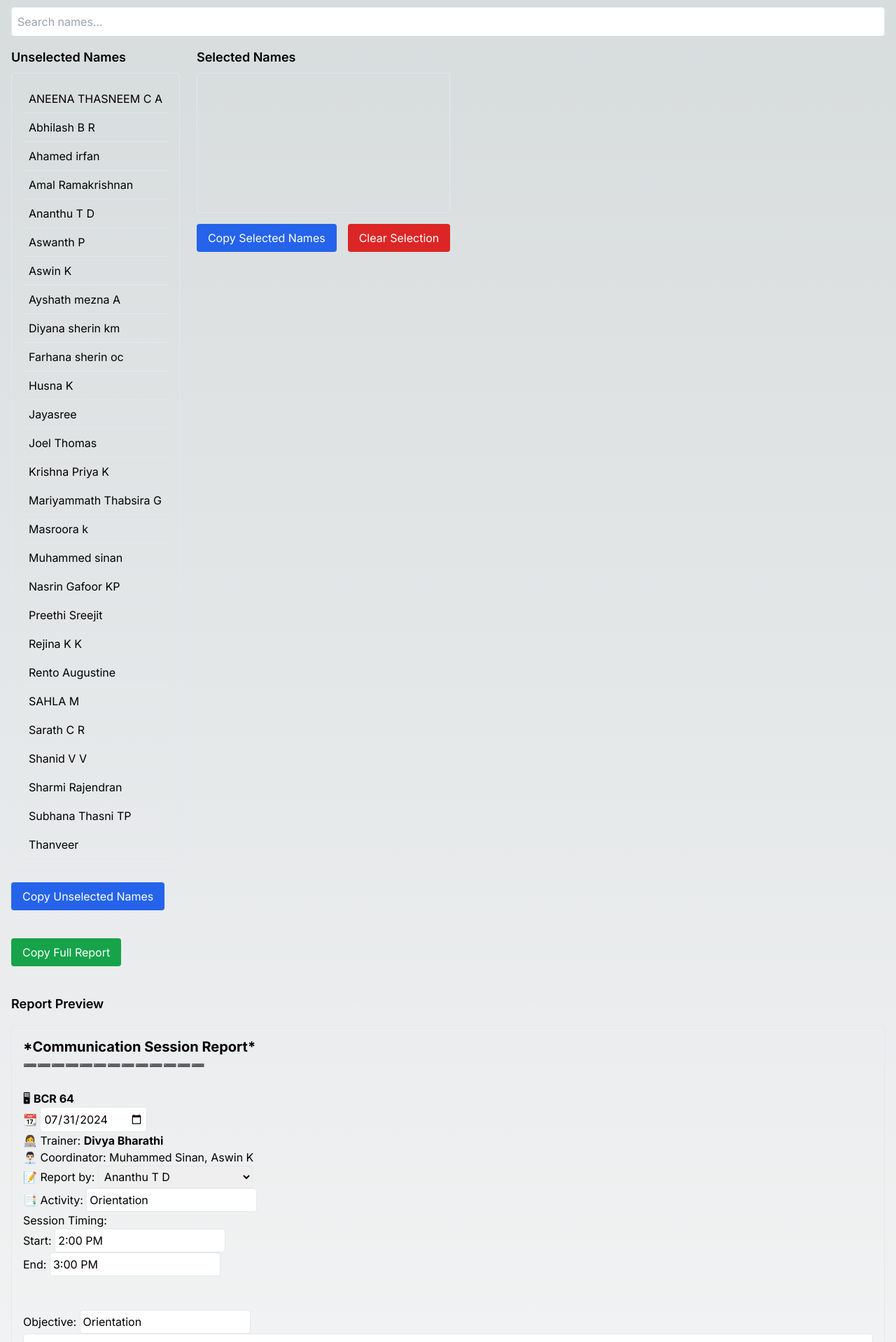
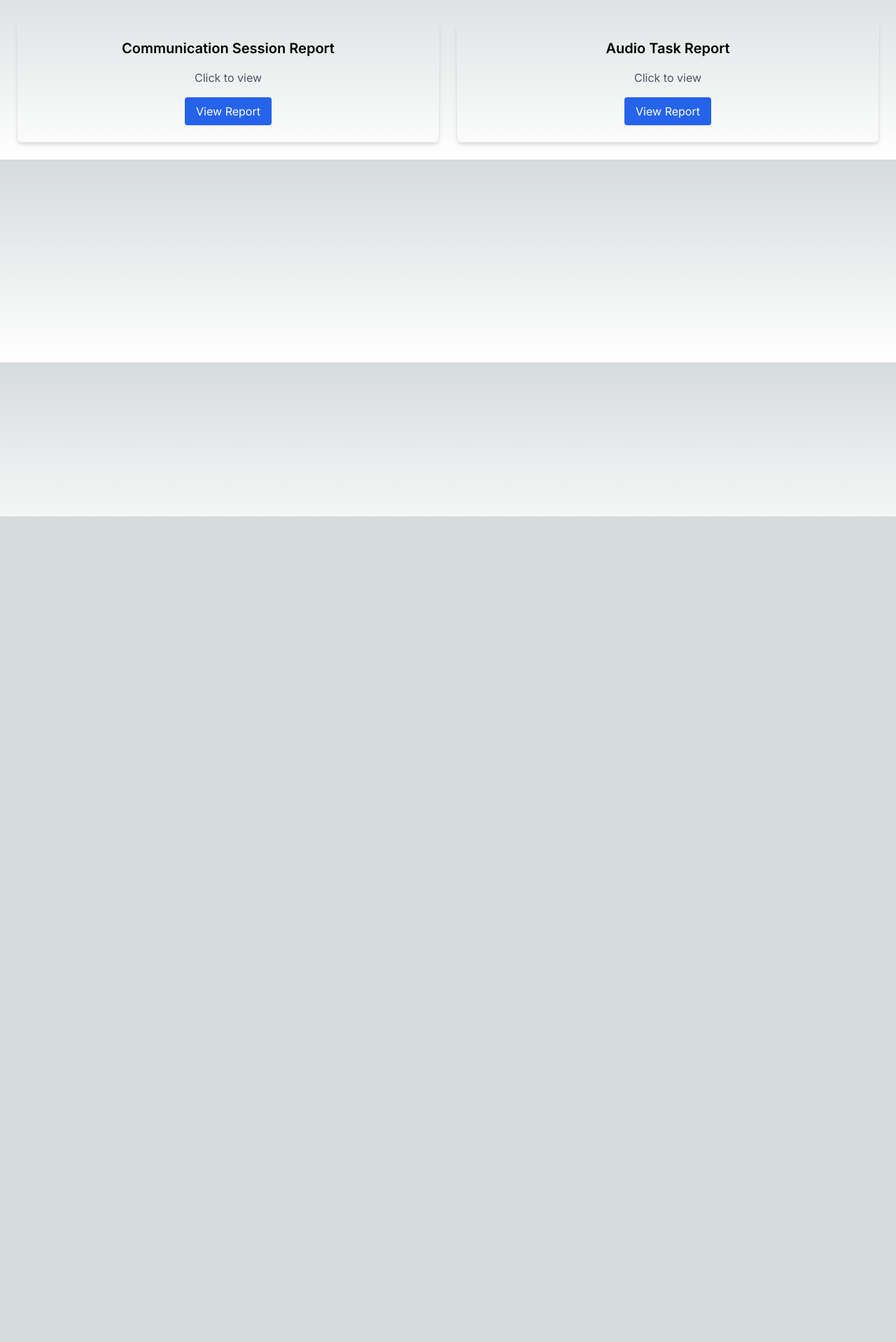
Before and after one commit to AnanthuTD/communication-session-report-generator, a Next.js app: page / in a window 1280 px wide. Shown: the part 62-1980 px from the top of the page at 70% size. After the commit the page ends 800 px from the top, so only its background shows below. Built offline with nearby package versions, Linux system fonts and the light colour scheme.

Commit message:
feat: added home page

```diff
--- a/src/app/page.tsx
+++ b/src/app/page.tsx
@@ -1,375 +1,48 @@
 "use client";
-import { useState, useEffect } from "react";
+import Link from "next/link";
+import { useState } from "react";
 
-const names = [
-	"ANEENA THASNEEM C A",
-	"Abhilash B R",
-	"Ahamed irfan",
-	"Amal Ramakrishnan",
-	"Ananthu T D",
-	"Aswanth P",
-	"Aswin K",
-	"Ayshath mezna A",
-	"Diyana sherin km",
-	"Farhana sherin oc",
-	"Husna K",
-	"Jayasree",
-	"Joel Thomas",
-	"Krishna Priya K",
-	"Mariyammath Thabsira G",
-	"Masroora k",
-	"Muhammed sinan",
-	"Nasrin Gafoor KP",
-	"Preethi Sreejit",
-	"Rejina K K",
-	"Rento Augustine",
-	"SAHLA M",
-	"Sarath C R",
-	"Shanid V V",
-	"Sharmi Rajendran",
-	"Subhana Thasni TP",
-	"Thanveer",
-];
+export default function HomePage() {
+	const [hovered, setHovered] = useState("");
 
-const defaultCoordinators = ["Muhammed Sinan", "Aswin K"];
-
-const fetchCoordinators = async () => {
-	// Replace with actual API call
-	return ["Muhammed Sinan", "Aswin K"];
-};
-
-const formatTime = (time) => {
-	const [hours, minutes] = time.split(":").map(Number);
-	const ampm = hours >= 12 ? "PM" : "AM";
-	const hour = hours % 12 || 12;
-	return `${hour}:${minutes < 10 ? `0${minutes}` : minutes} ${ampm}`;
-};
-
-const parseTime = (time) => {
-	const [timePart, ampm] = time.split(" ");
-	let [hours, minutes] = timePart.split(":").map(Number);
-	if (ampm === "PM" && hours < 12) hours += 12;
-	if (ampm === "AM" && hours === 12) hours = 0;
-	return `${hours.toString().padStart(2, "0")}:${minutes
-		.toString()
-		.padStart(2, "0")}`;
-};
-
-export default function SelectionPage() {
-	const [searchTerm, setSearchTerm] = useState("");
-	const [selectedNames, setSelectedNames] = useState([]);
-	const [reportWriter, setReportWriter] = useState("Ananthu T D");
-	const [date, setDate] = useState(new Date().toISOString().split("T")[0]); // defaults to current date
-	const [objective, setObjective] = useState("Orientation");
-	const [activity, setActivity] = useState("Orientation");
-	const [tldvLink, setTldvLink] = useState("");
-	const [customText, setCustomText] = useState("");
-	const [coordinators, setCoordinators] = useState(defaultCoordinators);
-	const [startTime, setStartTime] = useState("14:00"); // default to 2:00 PM
-	const [endTime, setEndTime] = useState("15:00"); // default to 3:00 PM
-	const [popupMessage, setPopupMessage] = useState("");
-
-	useEffect(() => {
-		const loadCoordinators = async () => {
-			try {
-				const fetchedCoordinators = await fetchCoordinators();
-				setCoordinators(fetchedCoordinators);
-			} catch (error) {
-				console.error("Failed to fetch coordinators", error);
-			}
-		};
-
-		loadCoordinators();
-	}, []);
-
-	const filteredNames = names.filter((name) =>
-		name.toLowerCase().includes(searchTerm.toLowerCase())
-	);
-
-	const handleSelect = (name) => {
-		setSelectedNames((prevSelected) =>
-			prevSelected.includes(name) ? prevSelected : [...prevSelected, name]
-		);
-	};
-
-	const handleUnselect = (name) => {
-		setSelectedNames((prevSelected) =>
-			prevSelected.filter((item) => item !== name)
-		);
-	};
-
-	const handleClearSelection = () => {
-		setSelectedNames([]);
-	};
-
-	const showPopup = (message) => {
-		setPopupMessage(message);
-		setTimeout(() => setPopupMessage(""), 2000); // Hide message after 2 seconds
-	};
-
-	const copyToClipboard = (text) => {
-		navigator.clipboard
-			.writeText(text)
-			.then(() => showPopup("Copied to clipboard"))
-			.catch((error) =>
-				console.error("Failed to copy text to clipboard", error)
-			);
-	};
-
-	const generatePlainTextReport = () => {
-		return `
-*Communication Session Report*
-
-➖➖➖➖➖➖➖➖➖➖➖➖➖
-
-🖥 BCR 64
-
-📆 Date: ${date}
-
-👩‍💻 Trainer: Divya Bharathi
-
-👨🏻‍💼 Coordinator: ${coordinators.join(", ")}
-
-📝 Report by: ${reportWriter}
-
-📑 Activity: ${activity}
-
-Session Timing:
-Start: ${formatTime(startTime)}
-End: ${formatTime(endTime)}
-
-Objective: ${objective}
-
-${customText}
-
-Attendees 🟢🟢🟢
-${selectedNames.map((name) => `✅ ${name}`).join("\n")}
-
-Absentees 🔴🔴🔴
-${filteredNames
-	.filter((name) => !selectedNames.includes(name))
-	.map((name) => `🔴 ${name}`)
-	.join("\n")}
-
-🔗 tldv link: ${tldvLink}
-	`;
-	};
-
-	const generateReport = () => {
-		return (
-			<div className="border rounded p-4 min-h-[200px] dark:bg-gray-800 dark:border-gray-700">
-				<p className="font-bold text-xl">*Communication Session Report*</p>
-				<p>➖➖➖➖➖➖➖➖➖➖➖➖➖</p>
-
-				<br />
-
-				<div>
-					<p>
-						🖥 <span className="font-bold">BCR 64</span>
-					</p>
-					<p>
-						📆{" "}
-						<input
-							type="date"
-							value={date}
-							onChange={(e) => setDate(e.target.value)}
-							className="border rounded p-1 dark:bg-gray-800 dark:border-gray-700"
-						/>
-					</p>
-					<p>
-						👩‍💻 Trainer: <span className="font-bold">Divya Bharathi</span>
-					</p>
-					<p>👨🏻‍💼 Coordinator: {coordinators.join(", ")}</p>
-					<p>
-						📝 Report by:{" "}
-						<select
-							value={reportWriter}
-							onChange={(e) => setReportWriter(e.target.value)}
-							className="border rounded p-1 dark:bg-gray-800 dark:border-gray-700"
-						>
-							{names.map((name) => (
-								<option key={name} value={name}>
-									{name}
-								</option>
-							))}
-						</select>
-					</p>
-					<p>
-						📑 Activity:{" "}
-						<input
-							type="text"
-							value={activity}
-							onChange={(e) => setActivity(e.target.value)}
-							className="border rounded p-1 dark:bg-gray-800 dark:border-gray-700"
-						/>
-					</p>
-					<p>Session Timing:</p>
-					<p>
-						Start:{" "}
-						<input
-							type="text"
-							value={formatTime(startTime)}
-							onChange={(e) => setStartTime(parseTime(e.target.value))}
-							className="border rounded p-1 dark:bg-gray-800 dark:border-gray-700"
-						/>
-					</p>
-					<p>
-						End:{" "}
-						<input
-							type="text"
-							value={formatTime(endTime)}
-							onChange={(e) => setEndTime(parseTime(e.target.value))}
-							className="border rounded p-1 dark:bg-gray-800 dark:border-gray-700"
-						/>
-					</p>
-				</div>
-
-				<br />
-				<br />
-
-				<p>
-					Objective:{" "}
-					<input
-						type="text"
-						value={objective}
-						onChange={(e) => setObjective(e.target.value)}
-						className="border rounded p-1 dark:bg-gray-800 dark:border-gray-700"
-					/>
-				</p>
-
-				<textarea
-					value={customText}
-					onChange={(e) => setCustomText(e.target.value)}
-					className="w-full p-2 border rounded dark:bg-gray-800 dark:border-gray-700"
-					rows="4"
-				/>
-
-				<br />
-				<br />
-
-				<p>Attendees 🟢🟢🟢</p>
-				<br />
-				{selectedNames.map((name) => (
-					<p key={name}>✅ {name}</p>
-				))}
-
-				<br />
-				<br />
-
-				<p>Absentees 🔴🔴🔴</p>
-				<br />
-				{filteredNames
-					.filter((name) => !selectedNames.includes(name))
-					.map((name) => (
-						<p key={name}>🔴 {name}</p>
-					))}
-
-				<br />
-
-				<p>
-					🔗 tldv link :{" "}
-					<input
-						type="text"
-						value={tldvLink}
-						onChange={(e) => setTldvLink(e.target.value)}
-						className="border rounded p-1 dark:bg-gray-800 dark:border-gray-700"
-					/>
-				</p>
-			</div>
-		);
-	};
+	const reports = [
+		{
+			name: "Communication Session Report",
+			path: "/communication",
+			description: "View detailed reports of communication sessions.",
+		},
+		{
+			name: "Audio Task Report",
+			path: "/audio",
+			description: "Access reports related to audio tasks and activities.",
+		},
+	];
 
 	return (
-		<div className="container mx-auto p-4 dark:bg-gray-900 dark:text-white">
-			<h1 className="text-2xl font-bold mb-6">Selection Page</h1>
-			<input
-				type="text"
-				placeholder="Search names..."
-				value={searchTerm}
-				onChange={(e) => setSearchTerm(e.target.value)}
-				className="w-full p-2 mb-4 border rounded dark:bg-gray-800 dark:border-gray-700"
-			/>
-			<div className="flex gap-6">
-				<div>
-					<h3 className="text-lg font-semibold mb-2">Unselected Names</h3>
-					<div className="border rounded p-4 min-h-[200px] dark:bg-gray-800 dark:border-gray-700">
-						{filteredNames
-							.filter((name) => !selectedNames.includes(name))
-							.map((name, index) => (
-								<div
-									key={index}
-									onClick={() => handleSelect(name)}
-									className="cursor-pointer p-2 border-b border-gray-200 dark:border-gray-700 hover:bg-gray-200 dark:hover:bg-gray-700"
-								>
-									{name}
-								</div>
-							))}
+		<div className="container mx-auto p-6 dark:bg-gray-900 dark:text-white">
+			<h1 className="text-3xl font-bold mb-8 text-center">Report Generator</h1>
+			<div className="grid grid-cols-1 md:grid-cols-2 gap-6">
+				{reports.map((report) => (
+					<div
+						key={report.name}
+						className="p-6 border rounded-lg shadow-md transition-transform transform hover:scale-105 dark:border-gray-700"
+						onMouseEnter={() => setHovered(report.name)}
+						onMouseLeave={() => setHovered("")}
+					>
+						<Link href={report.path}>
+							<a className="flex flex-col items-center justify-center text-center">
+								<h2 className="text-xl font-semibold mb-4">{report.name}</h2>
+								<p className="text-gray-600 dark:text-gray-400">
+									{hovered === report.name ? report.description : "Click to view"}
+								</p>
+								<button className="mt-4 px-4 py-2 bg-blue-600 text-white rounded hover:bg-blue-700 transition">
+									View Report
+								</button>
+							</a>
+						</Link>
 					</div>
-					<button
-						onClick={() =>
-							copyToClipboard(
-								filteredNames
-									.filter((name) => !selectedNames.includes(name))
-									.join("\n")
-							)
-						}
-						aria-label="Copy selected names to clipboard"
-						className="mt-4 px-4 py-2 bg-blue-600 text-white rounded hover:bg-blue-700 dark:bg-blue-500 dark:hover:bg-blue-600"
-					>
-						Copy Unselected Names
-					</button>
-				</div>
-				<div>
-					<h3 className="text-lg font-semibold mb-2">Selected Names</h3>
-					<div className="border rounded p-4 min-h-[200px] dark:bg-gray-800 dark:border-gray-700">
-						{selectedNames.map((name, index) => (
-							<div
-								key={index}
-								onClick={() => handleUnselect(name)}
-								className="cursor-pointer p-2 border-b border-gray-200 dark:border-gray-700 hover:bg-gray-200 dark:hover:bg-gray-700"
-							>
-								{name}
-							</div>
-						))}
-					</div>
-					<button
-						onClick={() => copyToClipboard(selectedNames.join("\n"))}
-						aria-label="Copy selected names to clipboard"
-						className="mt-4 px-4 py-2 bg-blue-600 text-white rounded hover:bg-blue-700 dark:bg-blue-500 dark:hover:bg-blue-600"
-					>
-						Copy Selected Names
-					</button>
-					<button
-						onClick={handleClearSelection}
-						aria-label="Clear all selections"
-						className="mt-4 ml-4 px-4 py-2 bg-red-600 text-white rounded hover:bg-red-700 dark:bg-red-500 dark:hover:bg-red-600"
-					>
-						Clear Selection
-					</button>
-				</div>
+				))}
 			</div>
-
-			<div className="mt-10">
-				<button
-					onClick={() => copyToClipboard(generatePlainTextReport())}
-					aria-label="Copy entire report to clipboard"
-					className="px-4 py-2 bg-green-600 text-white rounded hover:bg-green-700 dark:bg-green-500 dark:hover:bg-green-600"
-				>
-					Copy Full Report
-				</button>
-			</div>
-
-			<div className="mt-10">
-				<h3 className="text-lg font-semibold mb-4">Report Preview</h3>
-				{generateReport()}
-			</div>
-
-			{/* Popup Message */}
-			{popupMessage && (
-				<div className="fixed bottom-4 right-4 bg-green-500 text-white px-4 py-2 rounded shadow-lg">
-					{popupMessage}
-				</div>
-			)}
 		</div>
 	);
 }
```
